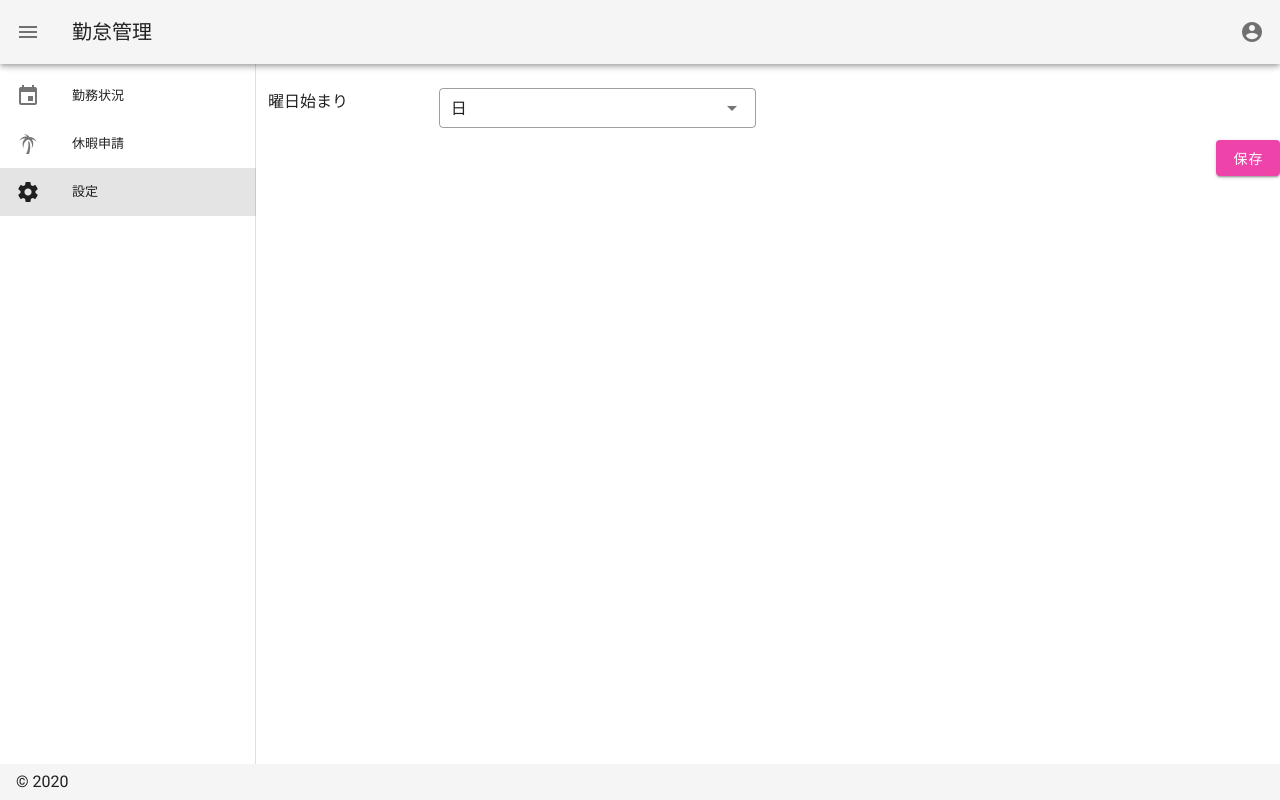
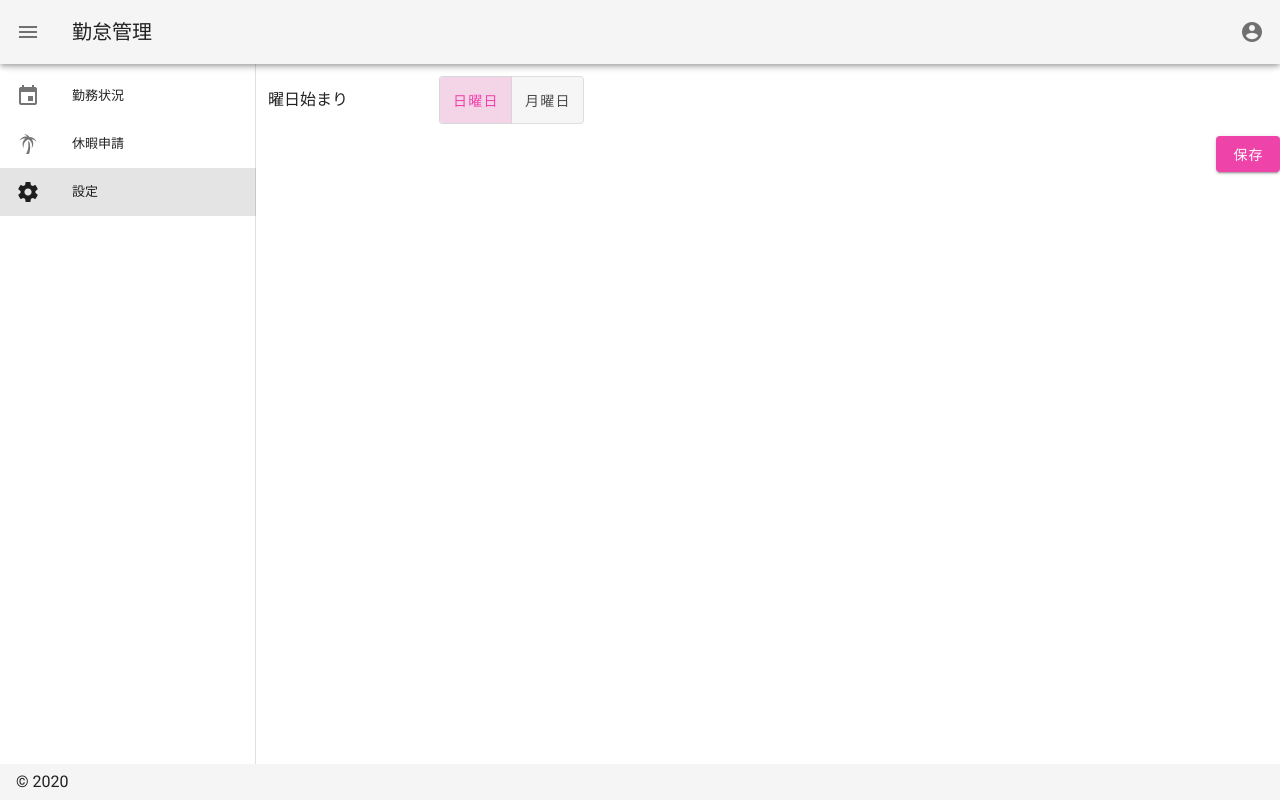
Before and after one commit to alice0de0sho/attendance, a Vue app: page /setting in a window 1280 px wide. Built offline with nearby package versions, Linux system fonts and the light colour scheme.

Commit message:
[Update]曜日始まり設定更新

```diff
--- a/src/components/Month.vue
+++ b/src/components/Month.vue
@@ -89,7 +89,7 @@ export default {
      * @description 初期化処理
      */
     initialize() {
-      this.weekdaysDisp = this.weekdays;
+      this.weekdaysDisp = this.weekdays.value;
     },
 
     /**
--- a/src/components/Setting.vue
+++ b/src/components/Setting.vue
@@ -5,14 +5,11 @@
         曜日始まり
       </v-col>
       <v-col cols="12" sm="6" md="4">
-        <v-select
-          v-model="weekdaysDisp"
-          :items="weekdaysOptions"
-          dense
-          outlined
-          hide-details
-          class="mt-3"
-        ></v-select>
+        <v-btn-toggle v-model="weekdaysDisp" mandatory color="primary">
+          <v-btn v-for="weekday in weekdaysOptions" :key="weekday.value">
+            {{ weekday.text }}
+          </v-btn>
+        </v-btn-toggle>
       </v-col>
     </v-row>
     <v-row
@@ -32,13 +29,8 @@ export default {
   data: () => ({
     weekdaysDisp: [],
     weekdaysOptions: [
-      { text: '日', value: [0, 1, 2, 3, 4, 5, 6] },
-      { text: '月', value: [1, 2, 3, 4, 5, 6, 0] },
-      { text: '火', value: [2, 3, 4, 5, 6, 0, 1] },
-      { text: '水', value: [3, 4, 5, 6, 0, 1, 2] },
-      { text: '木', value: [4, 5, 6, 0, 1, 2, 3] },
-      { text: '金', value: [5, 6, 0, 1, 2, 3, 4] },
-      { text: '土', value: [6, 0, 1, 2, 3, 4, 5] },
+      { text: '日曜日', value: [0, 1, 2, 3, 4, 5, 6] },
+      { text: '月曜日', value: [1, 2, 3, 4, 5, 6, 0] },
     ],
   }),
 
@@ -60,7 +52,7 @@ export default {
      * @description 初期化処理
      */
     initialize() {
-      this.weekdaysDisp = this.weekdays;
+      this.weekdaysDisp = this.weekdays.index;
     },
 
     /**
@@ -69,7 +61,8 @@ export default {
     saveWeekdays() {
       if (confirm('設定を保存しますか？')) {
         this.updateWeekdays({
-          weekdays: this.weekdaysDisp,
+          index: this.weekdaysDisp,
+          value: this.weekdaysOptions[this.weekdaysDisp].value,
         });
       }
     },
--- a/src/store/index.js
+++ b/src/store/index.js
@@ -9,7 +9,7 @@ export default new Vuex.Store({
   state: {
     events: [],
     applyHolidayItems: [],
-    weekdays: weekdaysDefault,
+    weekdays: { index: 0, value: weekdaysDefault },
   },
   mutations: {
     /**
@@ -49,7 +49,8 @@ export default new Vuex.Store({
      * @param {*} payload
      */
     updateWeekdays(state, payload) {
-      state.weekdays = payload.weekdays;
+      state.weekdays.index = payload.index;
+      state.weekdays.value = payload.value;
     },
   },
   getters: {},
```
